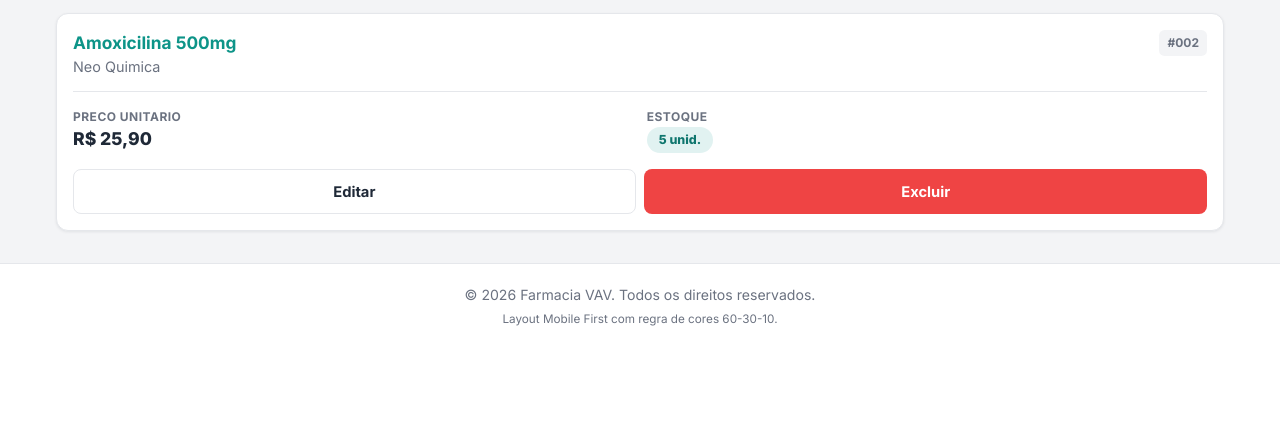
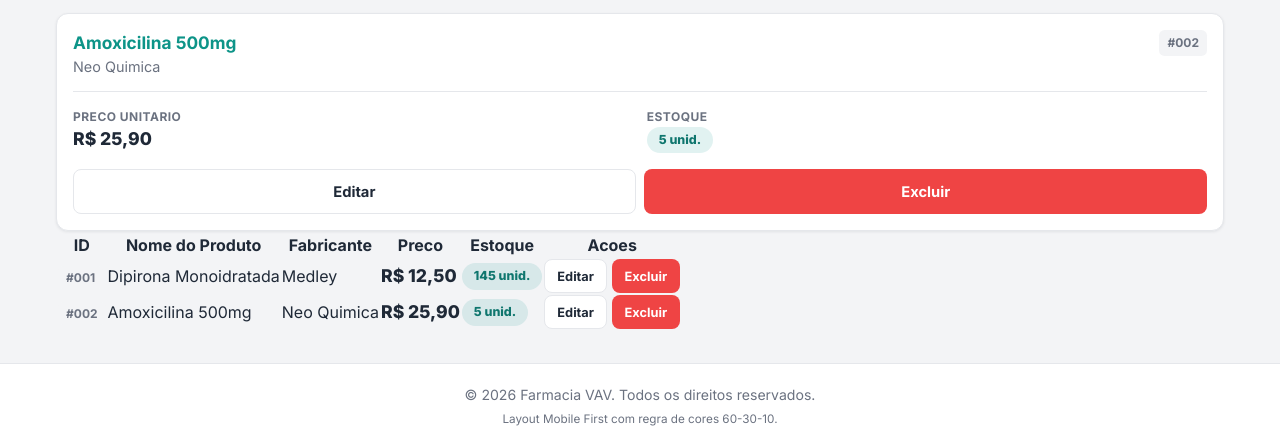
Before and after one commit to etecvav26-d206/portifolio-sweb, a PHP site: page / in a window 1280 px wide. Shown: the part 505-953 px from the top of the page. Before the commit the page ends 831 px from the top, so only its background shows below. Run offline with PHP 8.4, Linux system fonts and the light colour scheme.

Commit message:
colocando grid na listagem php

```diff
--- a/2BM/crud-farmacia-vav/index.php
+++ b/2BM/crud-farmacia-vav/index.php
@@ -66,6 +66,45 @@
             </div>
         </article>
     </section>
+
+    <section class="desktop-table-wrapper" aria-label="Produtos em tabela">
+        <table class="desktop-table">
+            <thead>
+                <tr>
+                    <th>ID</th>
+                    <th>Nome do Produto</th>
+                    <th>Fabricante</th>
+                    <th>Preco</th>
+                    <th>Estoque</th>
+                    <th class="text-right">Acoes</th>
+                </tr>
+            </thead>
+            <tbody>
+                <tr>
+                    <td><span class="product-id">#001</span></td>
+                    <td>Dipirona Monoidratada</td>
+                    <td>Medley</td>
+                    <td><span class="price-tag">R$ 12,50</span></td>
+                    <td><span class="stock-badge">145 unid.</span></td>
+                    <td class="text-right">
+                        <a class="btn btn-outline btn-sm" href="editar.php">Editar</a>
+                        <a class="btn btn-danger btn-sm" href="excluir.php">Excluir</a>
+                    </td>
+                </tr>
+                <tr>
+                    <td><span class="product-id">#002</span></td>
+                    <td>Amoxicilina 500mg</td>
+                    <td>Neo Quimica</td>
+                    <td><span class="price-tag">R$ 25,90</span></td>
+                    <td><span class="stock-badge">5 unid.</span></td>
+                    <td class="text-right">
+                        <a class="btn btn-outline btn-sm" href="editar.php">Editar</a>
+                        <a class="btn btn-danger btn-sm" href="excluir.php">Excluir</a>
+                    </td>
+                </tr>
+            </tbody>
+        </table>
+    </section>
 </main>
 
 <?php require_once 'includes/footer.php'; ?>
```
